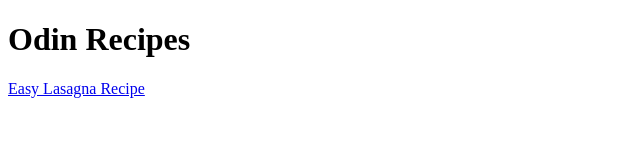
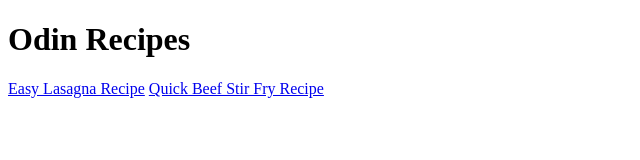
Before and after one commit to i330assel/odin-recipes, a plain HTML site: page index.html in a window 1280 px wide. Shown: the whole page, without its empty margins (0-640 px from the left). Drawn offline with Linux system fonts and the light colour scheme.

Commit message:
Added 2 recipe to index.html

```diff
--- a/index.html
+++ b/index.html
@@ -9,5 +9,6 @@
 <body>
     <h1>Odin Recipes</h1>
     <a href="recipes/lasagna.html">Easy Lasagna Recipe</a>
+    <a href="recipes/beef-stir-fry.html">Quick Beef Stir Fry Recipe</a>
 </body>
 </html>
```
